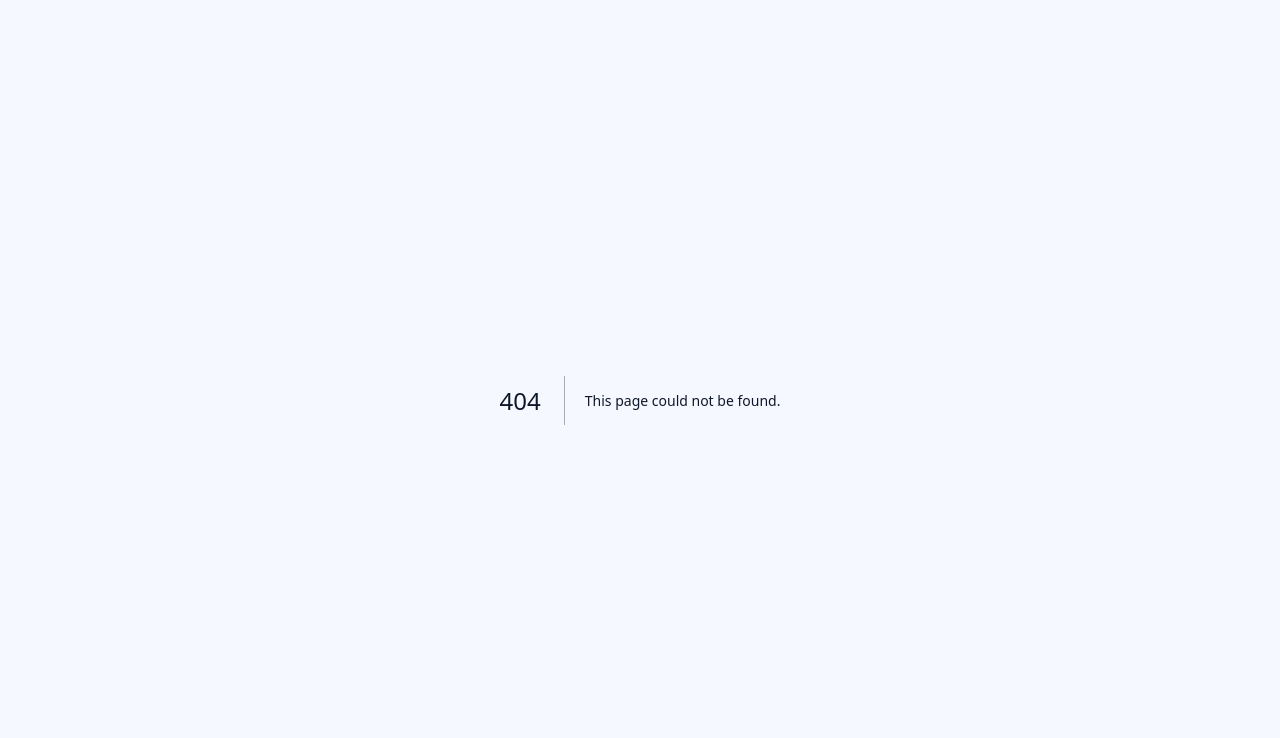
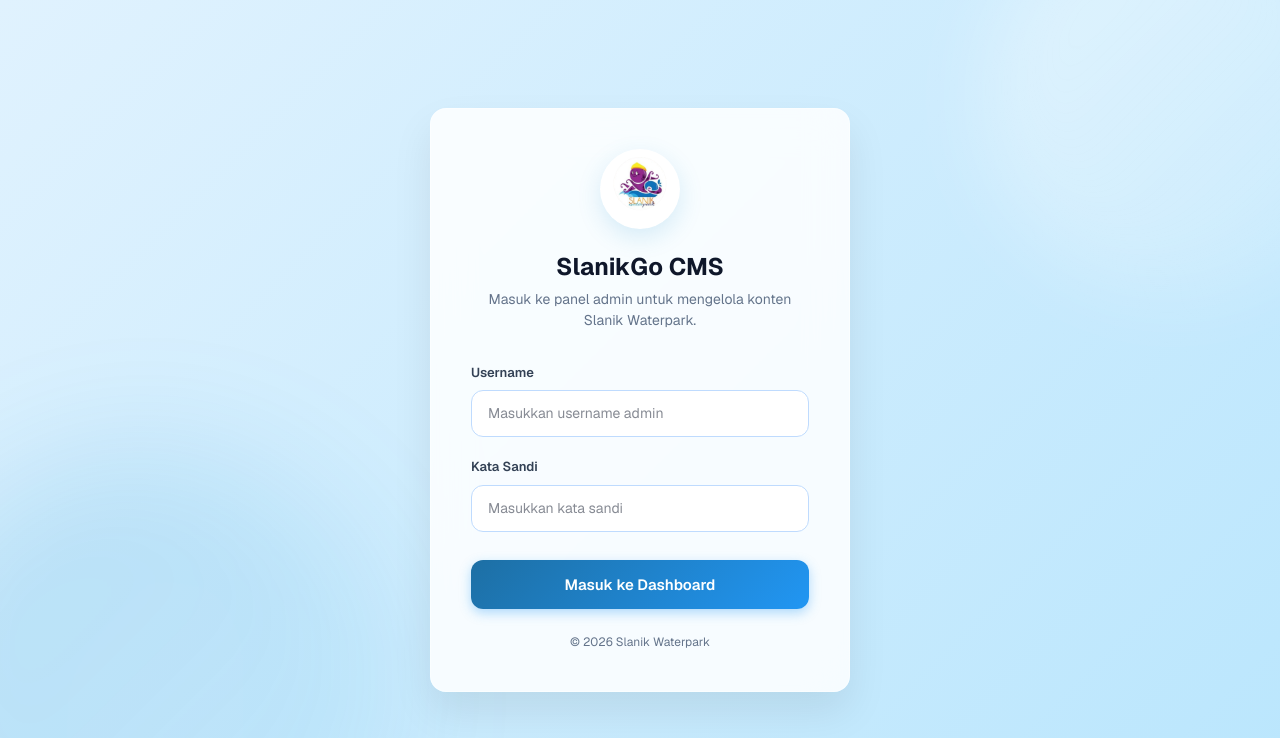
Before and after one commit to Nur-Fitriana/SlanikGo, a Next.js app in the folder cms/: page /login in a window 1280 px wide. Before the commit this address had no page. Shown: the top 738 px of the page. Built offline with nearby package versions, Linux system fonts and the light colour scheme.

Commit message:
feat: menambahkan halaman login cms

```diff
--- /dev/null
+++ b/cms/src/app/login/page.tsx
@@ -0,0 +1,236 @@
+"use client";
+
+import React, { useState } from "react";
+import Image from "next/image";
+
+export default function LoginPage() {
+  const [username, setUsername] = useState("");
+  const [password, setPassword] = useState("");
+  const [isLoading, setIsLoading] = useState(false);
+
+  const handleLogin = (e: React.FormEvent) => {
+    e.preventDefault();
+    setIsLoading(true);
+
+    // Simulasi loading sebelum masuk ke dashboard
+    setTimeout(() => {
+      window.location.href = "/";
+    }, 1500);
+  };
+
+  return (
+    <div
+      style={{
+        minHeight: "100vh",
+        display: "flex",
+        alignItems: "center",
+        justifyContent: "center",
+        background: "linear-gradient(135deg, #e0f2fe 0%, #bae6fd 100%)",
+        position: "relative",
+        overflow: "hidden",
+      }}
+    >
+      {/* Background Decorative Circles */}
+      <div
+        style={{
+          position: "absolute",
+          top: "-100px",
+          right: "-100px",
+          width: "400px",
+          height: "400px",
+          borderRadius: "50%",
+          background: "linear-gradient(135deg, rgba(255,255,255,0.4), rgba(255,255,255,0.1))",
+          filter: "blur(40px)",
+        }}
+      />
+      <div
+        style={{
+          position: "absolute",
+          bottom: "-150px",
+          left: "-100px",
+          width: "500px",
+          height: "500px",
+          borderRadius: "50%",
+          background: "linear-gradient(135deg, rgba(2,132,199,0.15), rgba(14,165,233,0.05))",
+          filter: "blur(60px)",
+        }}
+      />
+
+      <div
+        className="card-premium"
+        style={{
+          width: "100%",
+          maxWidth: "420px",
+          padding: "40px",
+          background: "rgba(255, 255, 255, 0.85)",
+          backdropFilter: "blur(20px)",
+          border: "1px solid rgba(255, 255, 255, 0.4)",
+          boxShadow: "0 20px 40px rgba(0, 0, 0, 0.08)",
+          display: "flex",
+          flexDirection: "column",
+          alignItems: "center",
+          position: "relative",
+          zIndex: 1,
+        }}
+      >
+        {/* Logo */}
+        <div
+          style={{
+            width: "80px",
+            height: "80px",
+            borderRadius: "50%",
+            background: "white",
+            display: "flex",
+            alignItems: "center",
+            justifyContent: "center",
+            boxShadow: "0 8px 24px rgba(2, 132, 199, 0.15)",
+            marginBottom: "20px",
+            overflow: "hidden",
+          }}
+        >
+          <Image
+            src="/slatnik_logo.png"
+            alt="Slanik Waterpark Logo"
+            width={80}
+            height={80}
+            style={{ objectFit: "cover" }}
+          />
+        </div>
+
+        <h1
+          style={{
+            fontSize: "24px",
+            fontWeight: "700",
+            color: "var(--brand-secondary)",
+            marginBottom: "4px",
+            textAlign: "center",
+          }}
+        >
+          SlanikGo CMS
+        </h1>
+        <p
+          style={{
+            fontSize: "14px",
+            color: "var(--text-muted)",
+            marginBottom: "32px",
+            textAlign: "center",
+          }}
+        >
+          Masuk ke panel admin untuk mengelola konten Slanik Waterpark.
+        </p>
+
+        <form style={{ width: "100%", display: "flex", flexDirection: "column", gap: "20px" }} onSubmit={handleLogin}>
+          <div style={{ display: "flex", flexDirection: "column", gap: "8px" }}>
+            <label style={{ fontSize: "13px", fontWeight: "600", color: "var(--text-secondary)" }}>
+              Username
+            </label>
+            <input
+              type="text"
+              placeholder="Masukkan username admin"
+              value={username}
+              onChange={(e) => setUsername(e.target.value)}
+              required
+              style={{
+                width: "100%",
+                padding: "12px 16px",
+                borderRadius: "12px",
+                border: "1px solid var(--input-border)",
+                background: "white",
+                fontSize: "14px",
+                outline: "none",
+                transition: "all 0.2s ease",
+                boxSizing: "border-box",
+              }}
+              onFocus={(e) => {
+                e.target.style.borderColor = "var(--brand-primary)";
+                e.target.style.boxShadow = "0 0 0 3px rgba(2, 132, 199, 0.15)";
+              }}
+              onBlur={(e) => {
+                e.target.style.borderColor = "var(--input-border)";
+                e.target.style.boxShadow = "none";
+              }}
+            />
+          </div>
+
+          <div style={{ display: "flex", flexDirection: "column", gap: "8px" }}>
+            <label style={{ fontSize: "13px", fontWeight: "600", color: "var(--text-secondary)" }}>
+              Kata Sandi
+            </label>
+            <input
+              type="password"
+              placeholder="Masukkan kata sandi"
+              value={password}
+              onChange={(e) => setPassword(e.target.value)}
+              required
+              style={{
+                width: "100%",
+                padding: "12px 16px",
+                borderRadius: "12px",
+                border: "1px solid var(--input-border)",
+                background: "white",
+                fontSize: "14px",
+                outline: "none",
+                transition: "all 0.2s ease",
+                boxSizing: "border-box",
+              }}
+              onFocus={(e) => {
+                e.target.style.borderColor = "var(--brand-primary)";
+                e.target.style.boxShadow = "0 0 0 3px rgba(2, 132, 199, 0.15)";
+              }}
+              onBlur={(e) => {
+                e.target.style.borderColor = "var(--input-border)";
+                e.target.style.boxShadow = "none";
+              }}
+            />
+          </div>
+
+          <button
+            type="submit"
+            className="btn-primary"
+            disabled={isLoading}
+            style={{
+              width: "100%",
+              padding: "14px",
+              marginTop: "8px",
+              display: "flex",
+              justifyContent: "center",
+              alignItems: "center",
+              gap: "8px",
+              fontSize: "15px",
+              position: "relative",
+              overflow: "hidden",
+            }}
+          >
+            {isLoading ? (
+              <span
+                style={{
+                  display: "inline-block",
+                  width: "20px",
+                  height: "20px",
+                  border: "3px solid rgba(255,255,255,0.3)",
+                  borderTopColor: "white",
+                  borderRadius: "50%",
+                  animation: "spin 1s linear infinite",
+                }}
+              />
+            ) : (
+              "Masuk ke Dashboard"
+            )}
+          </button>
+        </form>
+
+        <div style={{ marginTop: "24px", textAlign: "center" }}>
+          <p style={{ fontSize: "12px", color: "var(--text-muted)", margin: 0 }}>
+            &copy; {new Date().getFullYear()} Slanik Waterpark
+          </p>
+        </div>
+      </div>
+
+      <style>{`
+        @keyframes spin {
+          to { transform: rotate(360deg); }
+        }
+      `}</style>
+    </div>
+  );
+}
```
